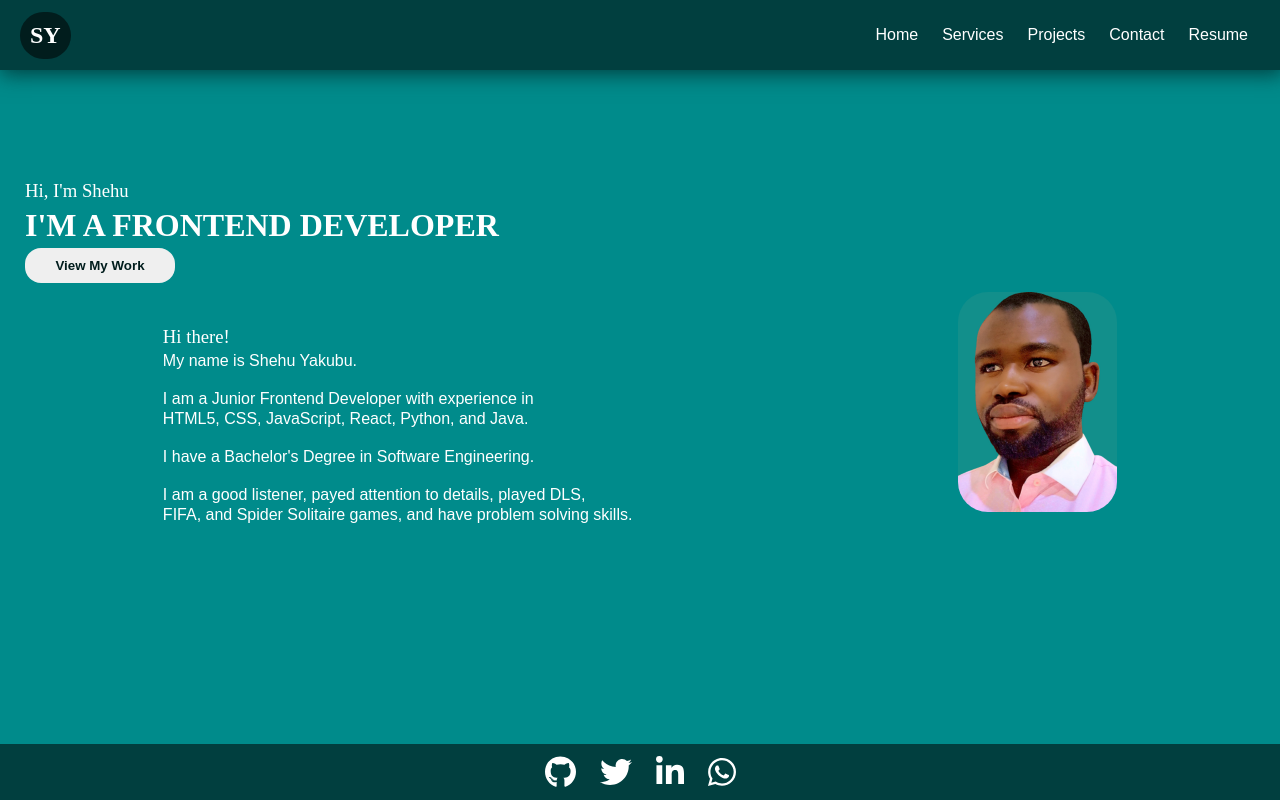
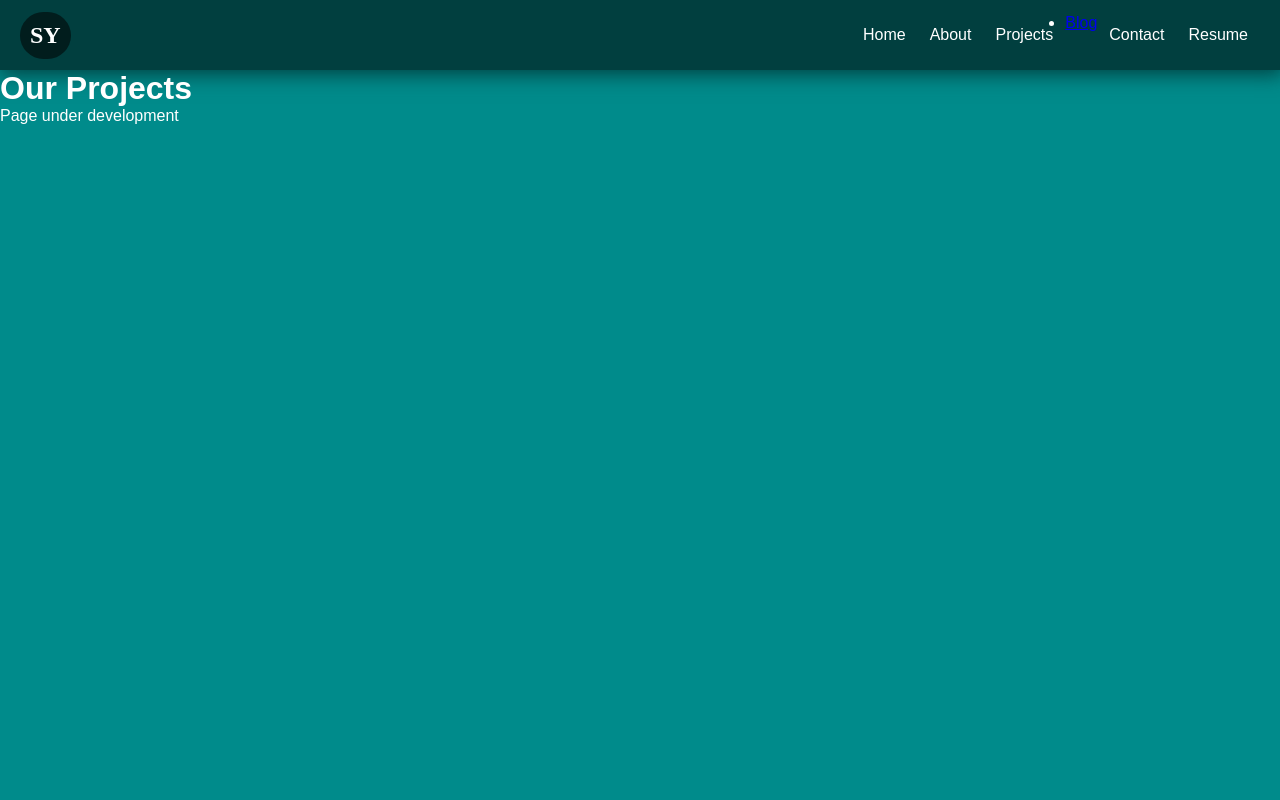
Before and after one commit to Shehu-Yakubu/profile, a React (Vite) app: page /projects in a window 1280 px wide. Built offline with nearby package versions, Linux system fonts and the light colour scheme; a web font is replaced by a local one.

Commit message:
Add routing feature

```diff
--- a/src/App.jsx
+++ b/src/App.jsx
@@ -1,18 +1,32 @@
-import './App.css'
-import Header from './components/Header'
-import Hero from './components/Hero'
-import Card from './components/Card'
-import Footer from './components/Footer'
+
+import { BrowserRouter, Routes, Route } from 'react-router-dom';
+
+// COMPONENTS
+import Navbar from './components/Navbar';
+
+// PAGES
+import Home from './pages/Home';
+import About from './pages/About';
+import Projects from './pages/Projects';
+import Contact from './pages/Contact';
+
+
+import './App.css';
 
 function App() {
   return (
-    <div className="App">
-      <Header />
-      <Hero />
-      <Card />
-      <Footer />
-    </div>
-  )
+    <BrowserRouter>
+      <div className="App">
+        <Navbar />
+        <Routes>
+          <Route path='/' exact element={<Home />} />
+          <Route path='/about' element={<About />} />
+          <Route path='/projects' element={<Projects />} />
+          <Route path='/contact' element={<Contact />} />
+        </Routes>
+      </div>
+    </BrowserRouter>
+  );
 }
 
-export default App
+export default App;
--- a/src/components/Header.jsx
+++ b/src/components/Header.jsx
@@ -1,32 +1,8 @@
-import resume from "../assets/Resume.pdf"
+import Navbar from "./Navbar"
 
 function Header() {
     return (
-        <nav className="nav">
-            <h3 className="nav-title">SY</h3>
-
-            <ul className="nav-ul">
-                <li className="nav-li">
-                    <a href="#">Home</a>
-                </li>
-
-                <li className="nav-li">
-                    <a href="#">Services</a>
-                </li>
-
-                <li className="nav-li">
-                    <a href="#">Projects</a>
-                </li>
-
-                <li className="nav-li">
-                    <a href="#">Contact</a>
-                </li>
-
-                <li className="nav-li">
-                    <a href={resume} target="_blank" rel="noreferrer">Resume</a>
-                </li>
-            </ul>
-        </nav>
+        <Navbar />
     )
 }
 
--- /dev/null
+++ b/src/components/Navbar.jsx
@@ -0,0 +1,38 @@
+import { Link } from "react-router-dom";
+import resume from "../assets/Resume.pdf"
+
+const Navbar = () => {
+    return (
+        <nav className="nav">
+            <h3 className="nav-title">SY</h3>
+
+            <ul className="nav-ul">
+                <li className="nav-li">
+                    <Link to="/">Home</Link>
+                </li>
+
+                <li className="nav-li">
+                    <Link to="/About">About</Link>
+                </li>
+
+                <li className="nav-li">
+                    <Link to="/projects">Projects</Link>
+                </li>
+
+                <li className="nav-link">
+                    <Link to="/blog">Blog</Link>
+                </li>
+
+                <li className="nav-li">
+                    <Link to="/contact">Contact</Link>
+                </li>
+
+                <li className="nav-li">
+                    <a href={resume} target="_blank" rel="noreferrer">Resume</a>
+                </li>
+            </ul>
+        </nav>
+    )
+}
+
+export default Navbar;
--- /dev/null
+++ b/src/pages/About.jsx
@@ -0,0 +1,9 @@
+const About = () => {
+    return (
+        <div className="about">
+            <h1>About Page</h1>
+        </div>
+    )
+}
+
+export default About;
--- /dev/null
+++ b/src/pages/Contact.jsx
@@ -0,0 +1,10 @@
+const Contact = () => {
+    return (
+        <div className="contact">
+            <h1>Our Contact</h1>
+            <p>Page under development</p>
+        </div>
+    )
+}
+
+export default Contact;
--- /dev/null
+++ b/src/pages/Home.jsx
@@ -0,0 +1,15 @@
+import Hero from './components/Hero';
+import Card from './components/Card';
+import Footer from './components/Footer';
+
+const Home = () => {
+    return (
+        <div className="home">
+            <Hero />
+            <Card />
+            <Footer />
+        </div>
+    )
+}
+
+export default Home;
--- /dev/null
+++ b/src/pages/Projects.jsx
@@ -0,0 +1,10 @@
+const Projects = () => {
+    return (
+        <div className="projects">
+            <h1>Our Projects</h1>
+            <p>Page under development</p>
+        </div>
+    )
+}
+
+export default Projects;
```
Also changed, not shown: src/pages/Blog.jsx (added, +9 -0 lines), src/pages/Services.jsx (added, +10 -0 lines).
